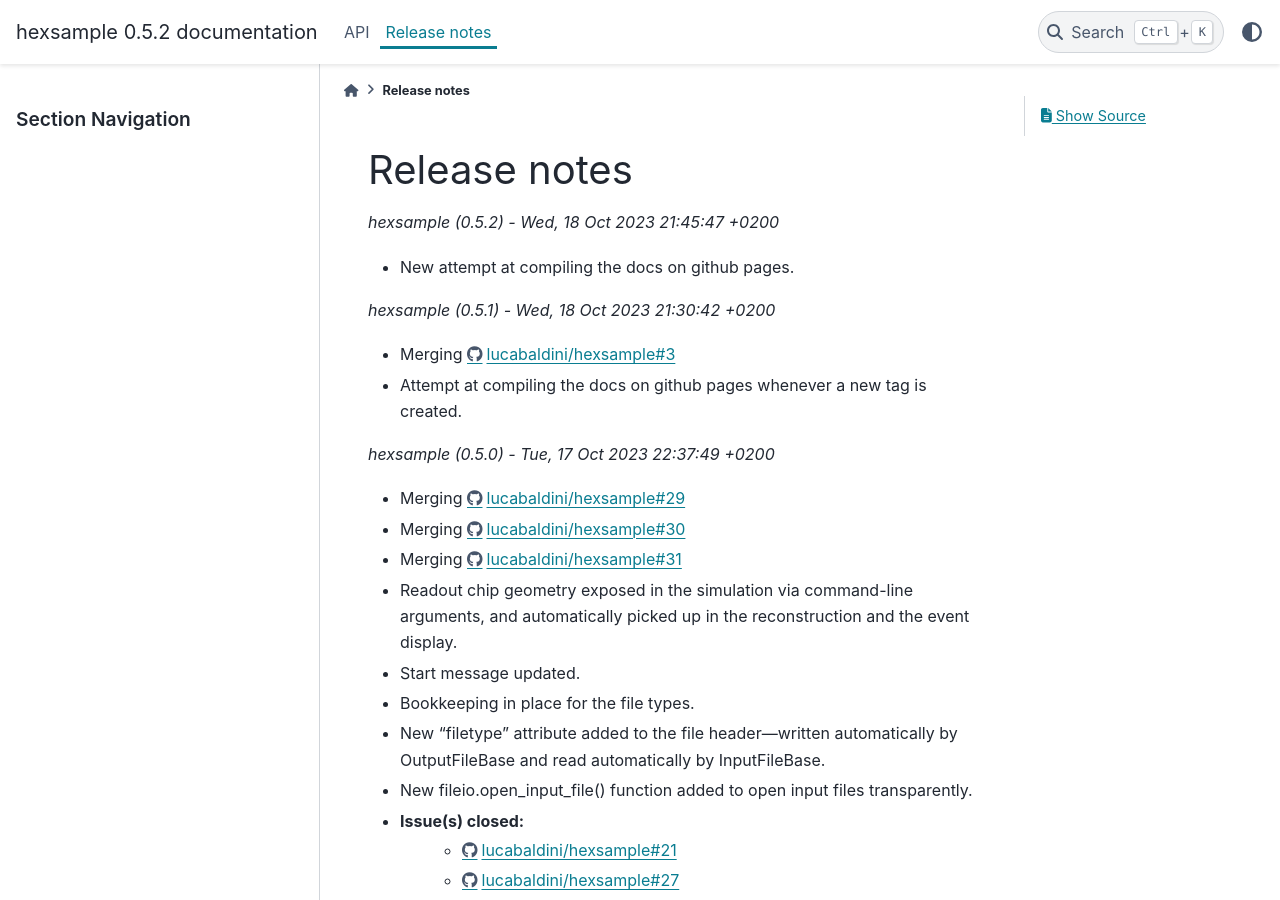
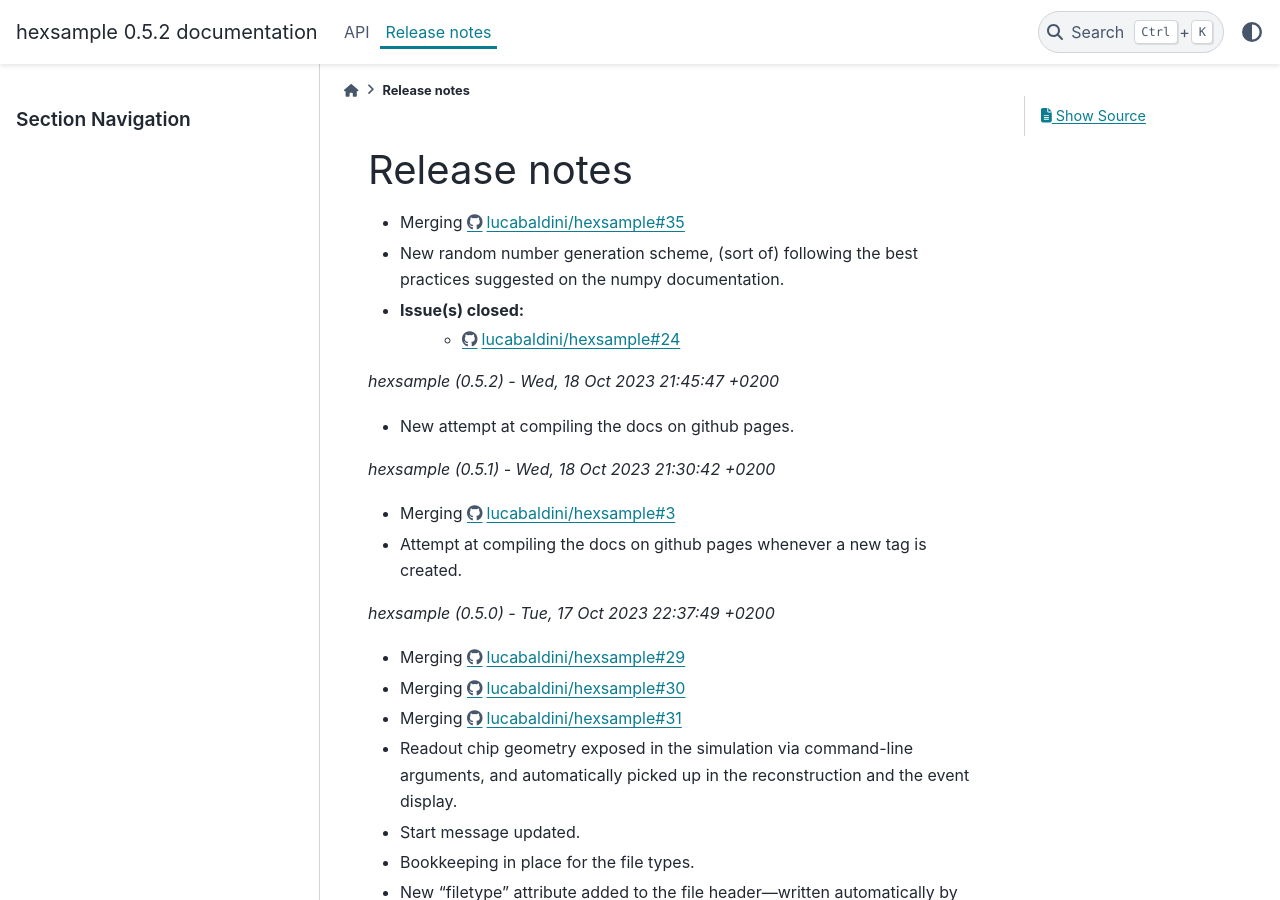
Before and after one commit to lucabaldini/hexsample, a Sphinx documentation site: the page built from docs/release.rst, in a window 1280 px wide and 900 px high. Built offline with Sphinx 7.4.7 and the PyData theme 0.15.4, drawn with Linux system fonts in a browser that asks for light colours; pages that are not in the unit, such as notebooks, are missing from menus.

Commit message:
Updated release notes

```diff
--- a/docs/release.rst
+++ b/docs/release.rst
@@ -2,6 +2,12 @@
 
 Release notes
 =============
+
+* Merging https://github.com/lucabaldini/hexsample/pull/35
+* New random number generation scheme, (sort of) following the best practices
+  suggested on the numpy documentation.
+* Issue(s) closed:
+      * https://github.com/lucabaldini/hexsample/issues/24
 
 
 *hexsample (0.5.2) - Wed, 18 Oct 2023 21:45:47 +0200*
```
